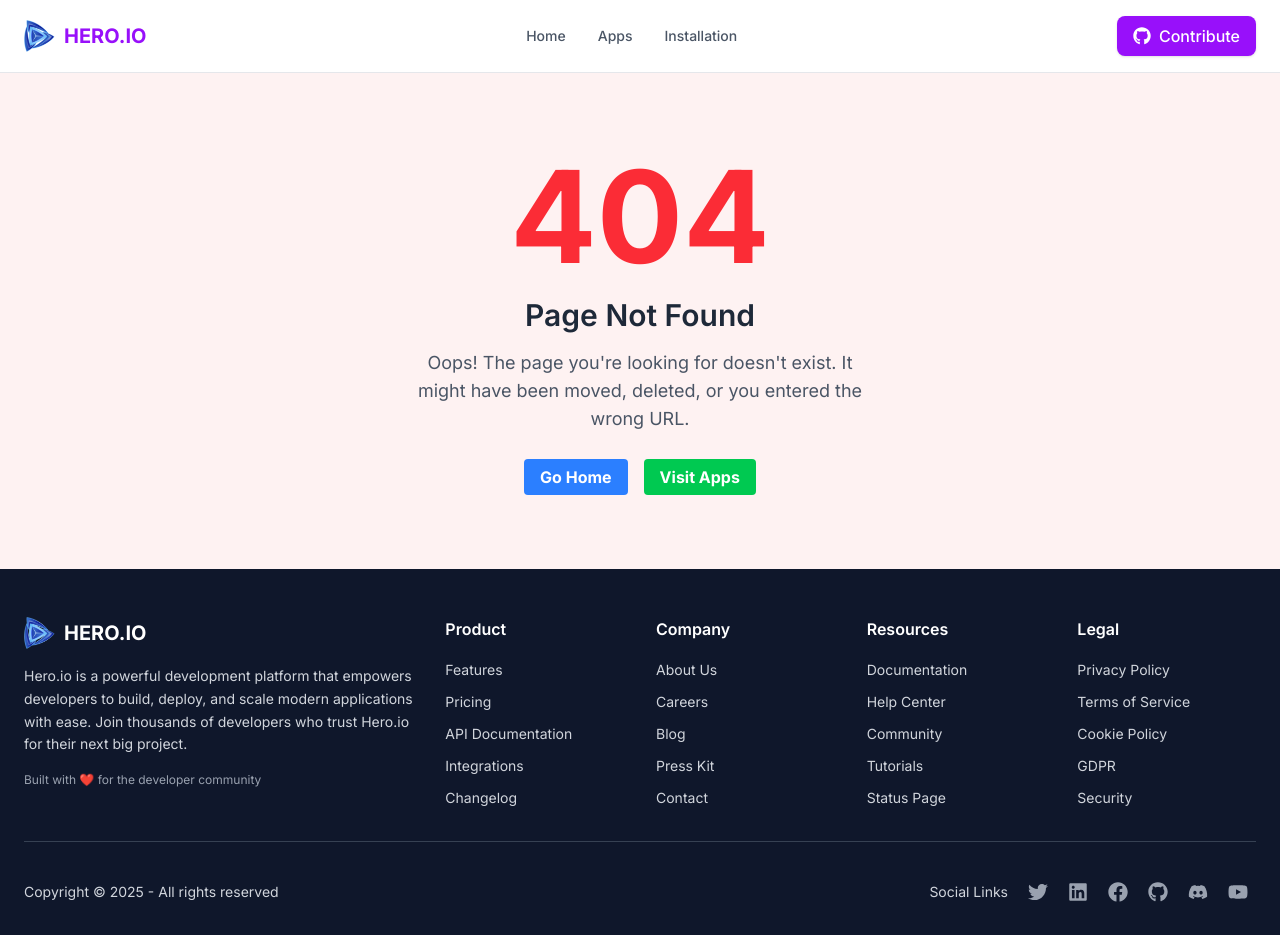
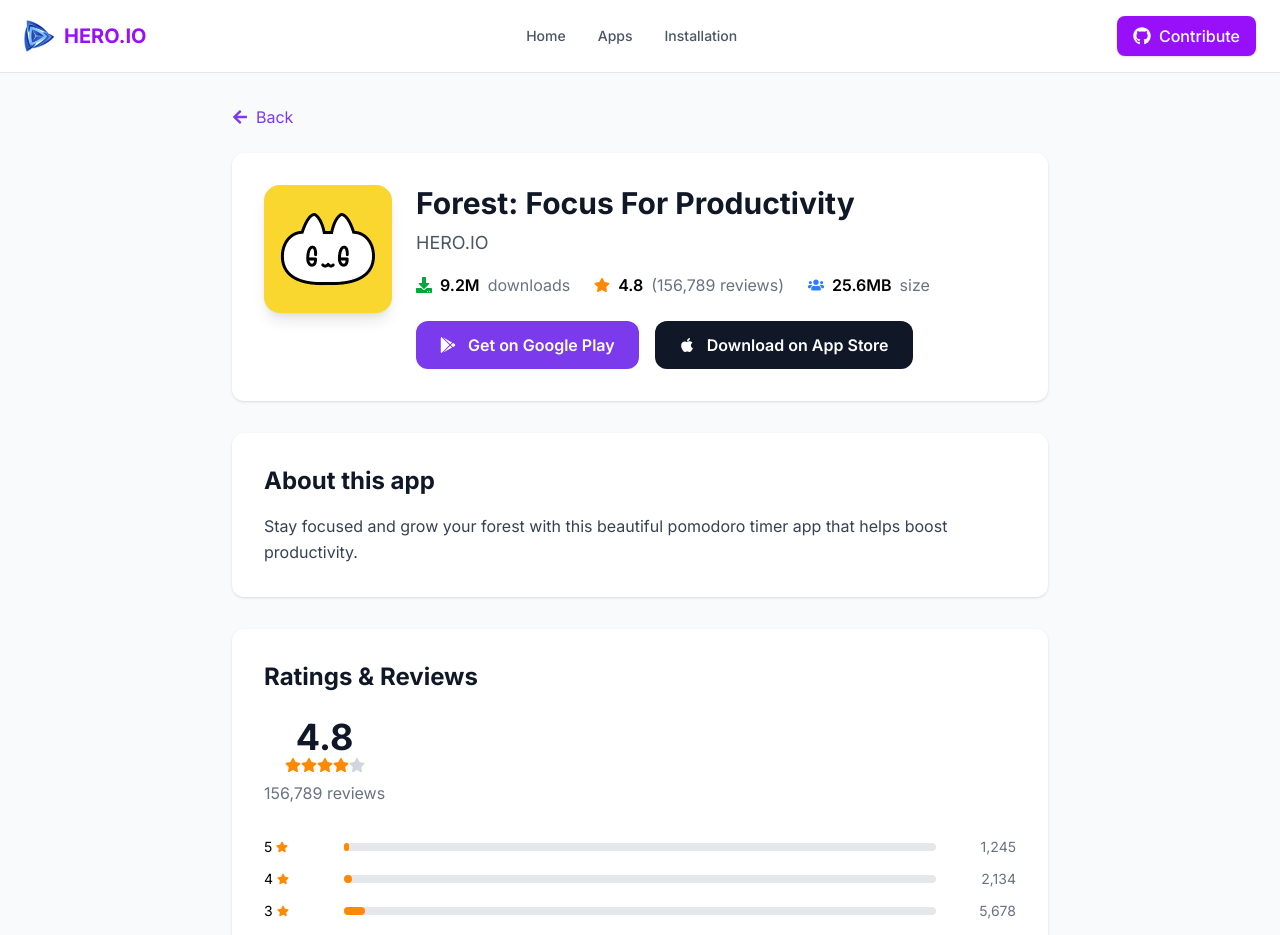
Before and after one commit to iamOmarFaruk/hero-app, a React (Vite) app: page /app/1 in a window 1280 px wide. Shown: the top 935 px of the page. Built offline with nearby package versions, Linux system fonts and the light colour scheme.

Commit message:
single app router done

```diff
--- a/src/App.jsx
+++ b/src/App.jsx
@@ -7,6 +7,7 @@
 import GlobalLoader from './components/GlobalLoader'
 import Home from './pages/Home'
 import Apps from './pages/Apps'
+import AppDetails from './pages/AppDetails'
 import Installation from './pages/Installation'
 import NotFound from './pages/NotFound'
 
@@ -26,6 +27,7 @@
         <Routes>
           <Route path="/" element={<Home />} />
           <Route path="/apps" element={<Apps />} />
+          <Route path="/app/:id" element={<AppDetails />} />
           <Route path="/installation" element={<Installation />} />
           <Route path="*" element={<NotFound />} />
         </Routes>
--- a/src/components/AppItem.jsx
+++ b/src/components/AppItem.jsx
@@ -1,14 +1,25 @@
-function AppItem({ title, image, downloadCount, rating }) {
+import { useNavigate } from 'react-router-dom'
+
+function AppItem({ id, title, image, downloadCount, rating }) {
+  const navigate = useNavigate()
+
+  const handleClick = () => {
+    navigate(`/app/${id}`)
+  }
+
   return (
-    <div className="rounded-lg bg-white p-6 shadow-sm transition-shadow hover:shadow-md">
+    <div
+      onClick={handleClick}
+      className="rounded-lg bg-white p-6 shadow-sm transition-all duration-300 hover:shadow-md hover:-translate-y-1 cursor-pointer group"
+    >
       {/* App Image */}
       <div className="mb-4 flex justify-center">
-        <div className="h-32 w-32 rounded-lg bg-gray-200 flex items-center justify-center">
+        <div className="h-32 w-32 rounded-lg bg-gray-200 flex items-center justify-center overflow-hidden">
           {image ? (
             <img
               src={image}
               alt={title}
-              className="h-full w-full rounded-lg object-cover"
+              className="h-full w-full rounded-lg object-cover transition-transform duration-300 group-hover:scale-105"
             />
           ) : (
             <div className="h-full w-full rounded-lg bg-gray-200"></div>
@@ -17,7 +28,7 @@
       </div>
 
       {/* App Title */}
-      <h3 className="mb-3 text-center text-sm font-medium text-gray-900 leading-tight">
+      <h3 className="mb-3 text-center text-sm font-medium text-gray-900 leading-tight group-hover:text-[#7C3AED] transition-colors duration-300">
         {title}
       </h3>
 
--- a/src/components/TrendingApps.jsx
+++ b/src/components/TrendingApps.jsx
@@ -105,6 +105,7 @@
             featuredApps.map((app) => (
               <AppItem
                 key={app.id}
+                id={app.id}
                 title={app.title}
                 image={app.image}
                 downloadCount={formatDownloadCount(app.downloads)}
--- /dev/null
+++ b/src/pages/AppDetails.jsx
@@ -0,0 +1,201 @@
+import { useParams, useNavigate } from 'react-router-dom'
+import { useApps } from '../hooks/useApps'
+import { useState, useEffect } from 'react'
+import GlobalLoader from '../components/GlobalLoader'
+import { FaGooglePlay, FaApple, FaArrowLeft, FaDownload, FaStar, FaUsers } from 'react-icons/fa'
+
+function AppDetails() {
+  const { id } = useParams()
+  const navigate = useNavigate()
+  const { getAppById, formatDownloadCount, loading: dataLoading } = useApps()
+  const [showSkeleton, setShowSkeleton] = useState(true)
+  const [app, setApp] = useState(null)
+
+  useEffect(() => {
+    // Show skeleton loading for professional feel
+    const timer = setTimeout(() => {
+      setShowSkeleton(false)
+    }, 1200)
+
+    return () => clearTimeout(timer)
+  }, [])
+
+  useEffect(() => {
+    if (!dataLoading) {
+      const foundApp = getAppById(parseInt(id))
+      setApp(foundApp)
+    }
+  }, [id, getAppById, dataLoading])
+
+  const shouldShowSkeleton = showSkeleton || dataLoading
+
+  // Show loader during initial data loading or skeleton time
+  if (shouldShowSkeleton) {
+    return <GlobalLoader message="Loading app details..." />
+  }
+
+  // If app not found, redirect to app not found page
+  if (!app) {
+    return <AppNotFound />
+  }
+
+  const totalRatings = app.ratings.reduce((sum, rating) => sum + rating.count, 0)
+
+  return (
+    <div className="min-h-screen bg-gray-50 py-8">
+      <div className="mx-auto max-w-4xl px-6 md:px-10">
+        {/* Back Button */}
+        <button
+          onClick={() => navigate(-1)}
+          className="mb-6 flex items-center gap-2 text-[#7C3AED] hover:text-[#6D28D9] transition-colors duration-300"
+        >
+          <FaArrowLeft />
+          <span>Back</span>
+        </button>
+
+        {/* App Header */}
+        <div className="mb-8 bg-white rounded-xl p-8 shadow-sm">
+          <div className="flex flex-col md:flex-row gap-6">
+            {/* App Icon */}
+            <div className="flex-shrink-0">
+              <div className="h-32 w-32 rounded-2xl bg-gray-200 overflow-hidden shadow-lg">
+                {app.image ? (
+                  <img
+                    src={app.image}
+                    alt={app.title}
+                    className="h-full w-full object-cover"
+                  />
+                ) : (
+                  <div className="h-full w-full bg-gray-200"></div>
+                )}
+              </div>
+            </div>
+
+            {/* App Info */}
+            <div className="flex-1">
+              <h1 className="text-3xl font-bold text-gray-900 mb-2">{app.title}</h1>
+              <p className="text-lg text-gray-600 mb-4">{app.companyName}</p>
+
+              {/* Stats */}
+              <div className="flex flex-wrap gap-6 mb-6">
+                <div className="flex items-center gap-2">
+                  <FaDownload className="text-green-600" />
+                  <span className="font-semibold">{formatDownloadCount(app.downloads)}</span>
+                  <span className="text-gray-500">downloads</span>
+                </div>
+                <div className="flex items-center gap-2">
+                  <FaStar className="text-orange-400" />
+                  <span className="font-semibold">{app.ratingAvg}</span>
+                  <span className="text-gray-500">({totalRatings.toLocaleString()} reviews)</span>
+                </div>
+                <div className="flex items-center gap-2">
+                  <FaUsers className="text-blue-500" />
+                  <span className="font-semibold">{app.size}MB</span>
+                  <span className="text-gray-500">size</span>
+                </div>
+              </div>
+
+              {/* Download Buttons */}
+              <div className="flex flex-col sm:flex-row gap-4">
+                <button className="flex items-center justify-center gap-3 bg-[#7C3AED] text-white px-6 py-3 rounded-xl font-semibold hover:bg-[#6D28D9] transition-colors duration-300">
+                  <FaGooglePlay />
+                  Get on Google Play
+                </button>
+                <button className="flex items-center justify-center gap-3 bg-gray-900 text-white px-6 py-3 rounded-xl font-semibold hover:bg-gray-800 transition-colors duration-300">
+                  <FaApple />
+                  Download on App Store
+                </button>
+              </div>
+            </div>
+          </div>
+        </div>
+
+        {/* Description */}
+        <div className="mb-8 bg-white rounded-xl p-8 shadow-sm">
+          <h2 className="text-2xl font-bold text-gray-900 mb-4">About this app</h2>
+          <p className="text-gray-700 leading-relaxed">{app.description}</p>
+        </div>
+
+        {/* Ratings Breakdown */}
+        <div className="bg-white rounded-xl p-8 shadow-sm">
+          <h2 className="text-2xl font-bold text-gray-900 mb-6">Ratings & Reviews</h2>
+
+          <div className="flex items-center gap-6 mb-8">
+            <div className="text-center">
+              <div className="text-4xl font-bold text-gray-900">{app.ratingAvg}</div>
+              <div className="flex justify-center mb-2">
+                {[1, 2, 3, 4, 5].map((star) => (
+                  <FaStar
+                    key={star}
+                    className={star <= Math.floor(app.ratingAvg) ? 'text-orange-400' : 'text-gray-300'}
+                  />
+                ))}
+              </div>
+              <div className="text-gray-500">{totalRatings.toLocaleString()} reviews</div>
+            </div>
+          </div>
+
+          {/* Rating Bars */}
+          <div className="space-y-3">
+            {app.ratings.reverse().map((rating, index) => {
+              const percentage = (rating.count / totalRatings) * 100
+              return (
+                <div key={rating.name} className="flex items-center gap-4">
+                  <div className="flex items-center gap-1 w-16">
+                    <span className="text-sm">{5 - index}</span>
+                    <FaStar className="text-xs text-orange-400" />
+                  </div>
+                  <div className="flex-1 bg-gray-200 rounded-full h-2">
+                    <div
+                      className="bg-orange-400 h-2 rounded-full transition-all duration-1000"
+                      style={{ width: `${percentage}%` }}
+                    ></div>
+                  </div>
+                  <div className="text-sm text-gray-500 w-16 text-right">
+                    {rating.count.toLocaleString()}
+                  </div>
+                </div>
+              )
+            })}
+          </div>
+        </div>
+      </div>
+    </div>
+  )
+}
+
+// App Not Found Component
+function AppNotFound() {
+  const navigate = useNavigate()
+
+  return (
+    <div className="min-h-screen bg-gray-50 flex items-center justify-center">
+      <div className="text-center px-6">
+        <div className="mb-8">
+          <div className="text-8xl mb-4">📱</div>
+          <h1 className="text-3xl font-bold text-gray-900 mb-4">App Not Found</h1>
+          <p className="text-lg text-gray-600 mb-8">
+            Sorry, the app you're looking for doesn't exist or may have been removed.
+          </p>
+        </div>
+
+        <div className="flex flex-col sm:flex-row gap-4 justify-center">
+          <button
+            onClick={() => navigate('/apps')}
+            className="bg-[#7C3AED] text-white px-6 py-3 rounded-lg font-semibold hover:bg-[#6D28D9] transition-colors duration-300"
+          >
+            Browse All Apps
+          </button>
+          <button
+            onClick={() => navigate('/')}
+            className="bg-gray-600 text-white px-6 py-3 rounded-lg font-semibold hover:bg-gray-700 transition-colors duration-300"
+          >
+            Go Home
+          </button>
+        </div>
+      </div>
+    </div>
+  )
+}
+
+export default AppDetails
--- a/src/pages/Apps.jsx
+++ b/src/pages/Apps.jsx
@@ -119,6 +119,7 @@
             currentApps.map((app) => (
               <AppItem
                 key={app.id}
+                id={app.id}
                 title={app.title}
                 image={app.image}
                 downloadCount={formatDownloadCount(app.downloads)}
```
